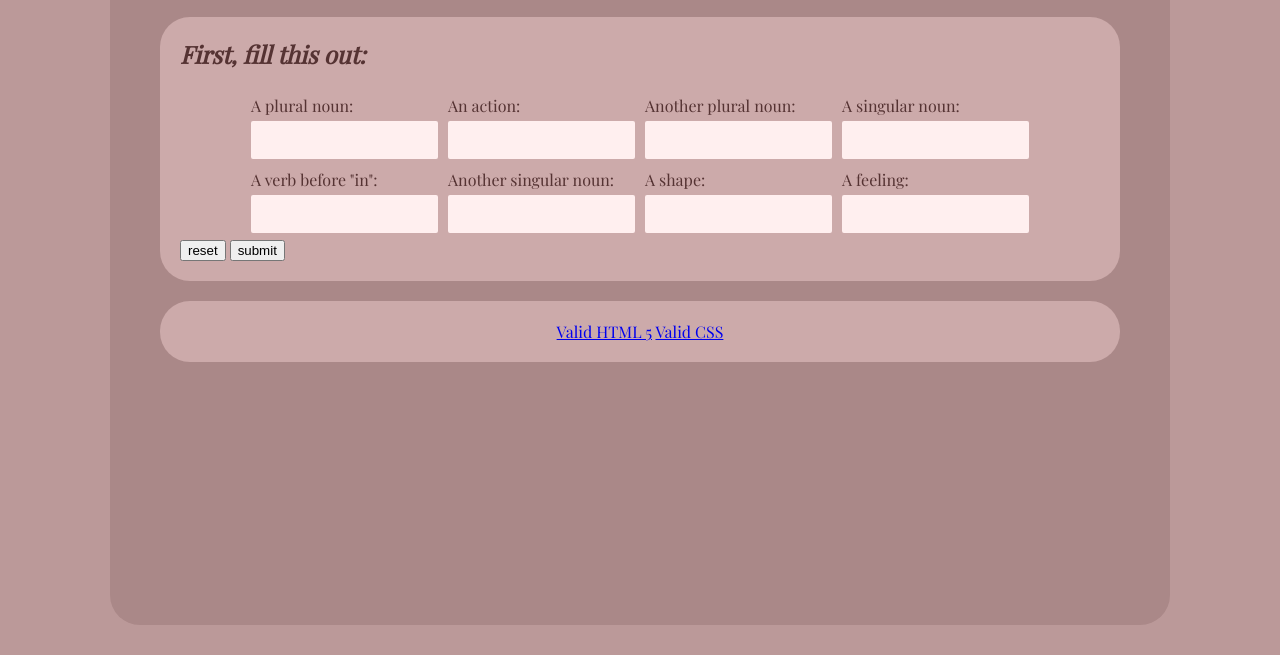
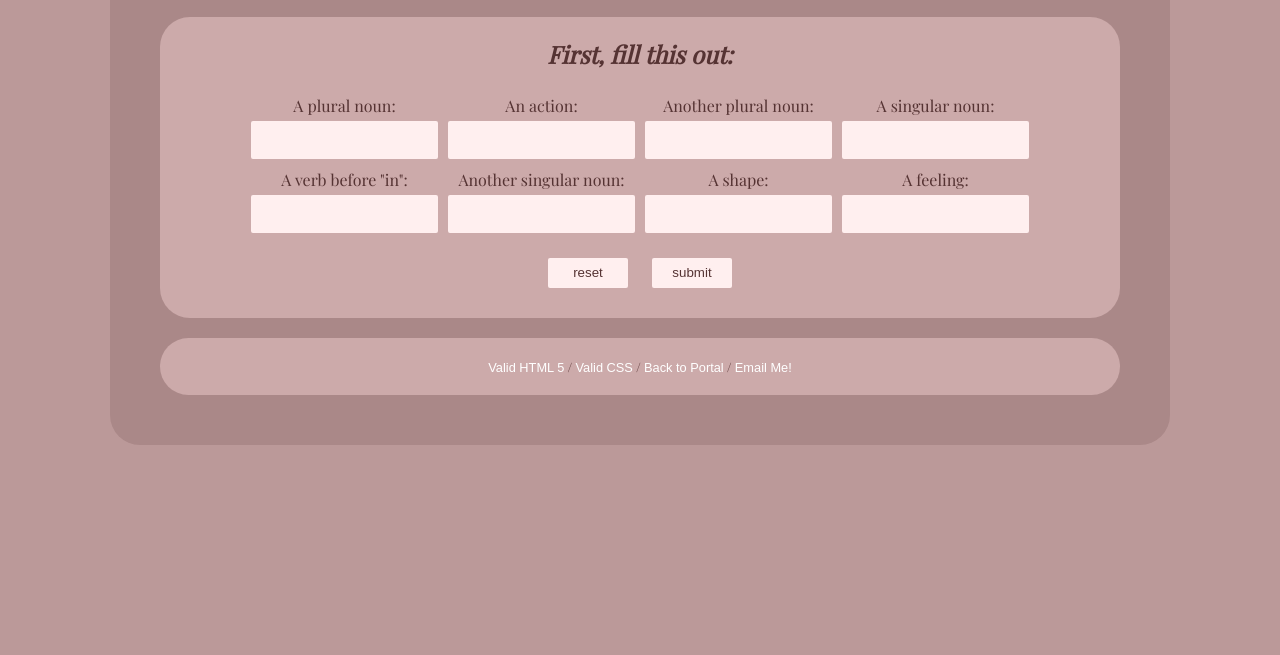
Before and after one commit to tparkeressig/des157-w18, a plain HTML site: page studio1/index.html in a window 1280 px wide. Shown: the part 145-800 px from the top of the page. Drawn offline with nearby package versions, Linux system fonts and the light colour scheme; a web font is replaced by a local one.

Commit message:
Style updated appropriately
:)

```diff
--- a/studio1/index.html
+++ b/studio1/index.html
@@ -85,8 +85,10 @@
         </section>
 
         <footer>
-            <a href="https://validator.w3.org/check?uri=referer">Valid HTML 5</a>
-            <a href="https://jigsaw.w3.org/css-validator/check/referer">Valid CSS</a>
+            <a href="https://validator.w3.org/check?uri=referer">Valid HTML 5</a> /
+            <a href="https://jigsaw.w3.org/css-validator/check/referer">Valid CSS</a> /
+            <a href="/">Back to Portal</a> /
+            <a href="mailto:tparkeressig@ucdavis.edu">Email Me!</a>
         </footer>
     </div>
 
--- a/studio1/script.js
+++ b/studio1/script.js
@@ -31,7 +31,7 @@ function processForm() {
     seeThis.style.display = "block";
 
 
-    lyrics.innerHTML = "I like big " + noun1 + " and I cannot " + action + "! My other " + nounPlural + " cannot deny – when a " + noun2 + " " + verbIn + " in with an itty bitty " + noun3 + " and a " + geoShape + " in your face, you get " + feeling + "!";
+    lyrics.innerHTML = "I like big " + noun1 + " and I cannot " + action + "! My other " + nounPlural + " cannot deny – when a " + noun2 + " " + verbIn + " in with an itty bitty " + noun3 + " and a " + geoShape + " thing in your face, you get " + feeling + "!";
 
 
     //last but not least: prevent the page from reloading and wasting all this effort! Dx
--- a/studio1/styles.css
+++ b/studio1/styles.css
@@ -12,7 +12,6 @@ body {
 
 #wrapper {
     max-width: 1000px;
-    height: 700px;
     margin-left: auto;
     margin-right: auto;
     margin-top: 10px;
@@ -27,7 +26,7 @@ h1, h2, h3 {
 }
 
 header {
-    width: 70%;
+    max-width: 70%;
     margin-left: auto;
     margin-right: auto;
     background-color: #ccaaaa;
@@ -56,11 +55,16 @@ section {
     padding: 1px 20px 20px 20px;
 }
 
+h2 {
+    text-align: center;
+}
+
 #flexBoxing {
     display: flex;
     flex-flow: row wrap;
     flex-direction: row;
     justify-content: center;
+    margin-bottom: 10px;
 }
 
 #seeThis {
@@ -68,7 +72,7 @@ section {
 }
 
 #flexBoxing div {
-    flex-basis: 20%;
+    flex-basis: 18%;
     align-self: flex-end;
     margin: 5px;
 }
@@ -89,7 +93,55 @@ input[type="text"]:focus {
     border: 3px #553333 solid;
 }
 
+label {
+    text-align: left;
+}
+
+form:last-child {
+    text-align: center;
+}
+
+input[type="reset"], input[type="submit"] {
+    width: 80px;
+    height: 30px;
+    color: #553333;
+    background-color: #ffefef;
+    border: none;
+    border-radius: 2px;
+    margin: 10px;
+}
+
+a {
+    text-decoration: none;
+    font-family: sans-serif;
+}
+
+a:link {
+    color: white;
+}
+
+a:visited {
+    color: white;
+}
+
+a:hover {
+    color: #c0c6c6;
+}
+
+a:active {
+    color: #c0c6c6;
+}
+
+a:focus {
+    color: #c0c6c6;
+}
+
+a:link {
+    color: white;
+}
+
 footer {
+    font-size: .8em;
     margin: 20px;
     background-color: #ccaaaa;
     border-radius: 30px;
```
